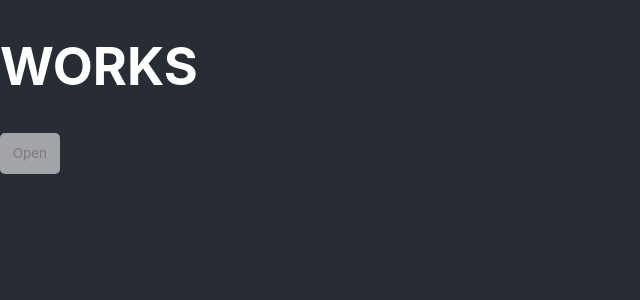
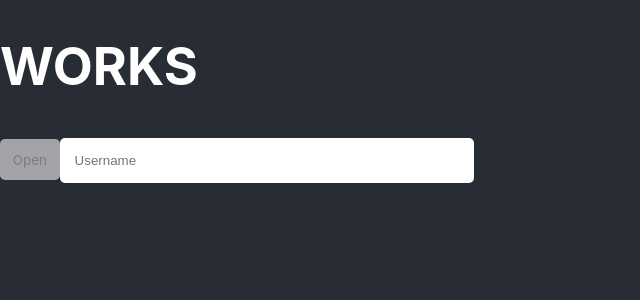
Before and after one commit to douryne/react-contacts-app, a React (Create React App) app: page / in a window 1280 px wide. Shown: the top 300 px of the page, without its empty margins (0-640 px from the left). Built offline with nearby package versions, Linux system fonts and the light colour scheme.

Commit message:
input component

```diff
--- a/src/App.tsx
+++ b/src/App.tsx
@@ -1,12 +1,29 @@
-import React from 'react';
+import React, { useState } from 'react';
 import './styles/App.css';
-import { Button } from './components';
+import { Button, Input } from './components';
+
+interface IForm {
+  username: string
+}
 
 function App() {
+
+  const [form, setForm] = useState<IForm>({username: ''})
+
+  const handleInput = (event: React.ChangeEvent<HTMLInputElement>): void => {
+    setForm({username: event.target.value});
+  }
+
   return (
     <div className="App">
       <h1>WORKS</h1>
       <Button disabled={true}>Open</Button>
+      <Input
+          value={form.username}
+          onChange={(e) => handleInput(e)}
+          type='text'
+          placeholder='Username'
+        />
     </div>
   );
 }
--- a/src/components/UI/Button/Button.tsx
+++ b/src/components/UI/Button/Button.tsx
@@ -1,4 +1,4 @@
-import React, { ReactNode } from 'react';
+import React, { ReactNode, FC } from 'react';
 import classes from './Button.module.css'
 
 interface IButtonProps {
@@ -6,7 +6,7 @@ interface IButtonProps {
   disabled?: boolean
 }
 
-export const Button = ({children, ...props}: IButtonProps) => {
+export const Button: FC<IButtonProps> = ({children, ...props}) => {
   return (
     <button {...props} className={classes.myBtn}>
       {children}
--- /dev/null
+++ b/src/components/UI/Input/Input.module.css
@@ -0,0 +1,8 @@
+.MyInput {
+  width: 30%;
+  padding: 15px;
+  border-radius: 5px;
+  margin: 5px 0;
+  border: none;
+  outline: none;
+}
--- /dev/null
+++ b/src/components/UI/Input/Input.tsx
@@ -0,0 +1,16 @@
+import React, {FC} from 'react';
+import classes from './Input.module.css';
+
+interface IInputProps {
+  value: string,
+  onChange: (event: React.ChangeEvent<HTMLInputElement>) => void,
+  type: string,
+  placeholder: string
+}
+
+
+export const Input: FC<IInputProps> = ({...props}) => {
+  return (
+    <input className={classes.MyInput} {...props}/>
+  );
+};
--- a/src/components/index.js
+++ b/src/components/index.js
@@ -1 +1,2 @@
 export { Button } from './UI/Button/Button'
+export { Input } from './UI/Input/Input'
```
